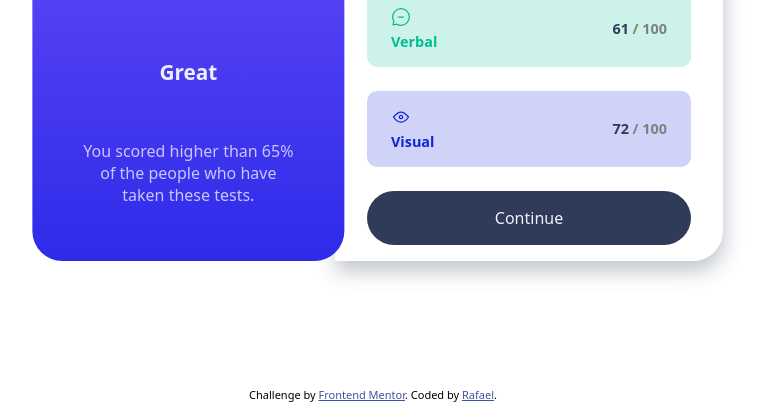
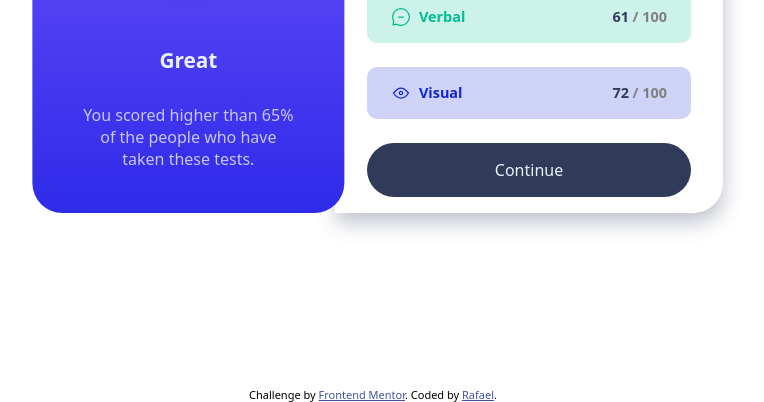
Before and after one commit to RafaelRi23/Frontend-Mentor--Results-summary-component-solution, a plain HTML site: page index.html in a window 1280 px wide. Shown: the part 398-800 px from the top of the page, without its empty margins (267-1031 px from the left). Drawn offline with Linux system fonts and the light colour scheme.

Commit message:
update .header config

```diff
--- a/style.css
+++ b/style.css
@@ -90,9 +90,9 @@ h4 {
   border-radius: 10px;
 }
 
-.reaction {
+.header {
   display: flex;
-  gap: 1rem;
+  gap: 0.5rem;
 }
 
 .item:nth-of-type(1){
```
